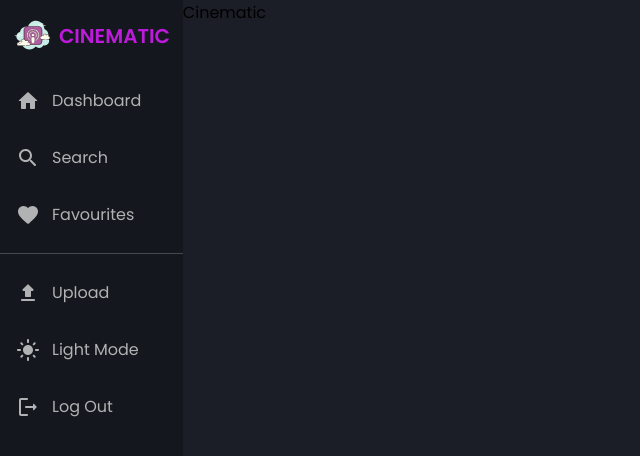
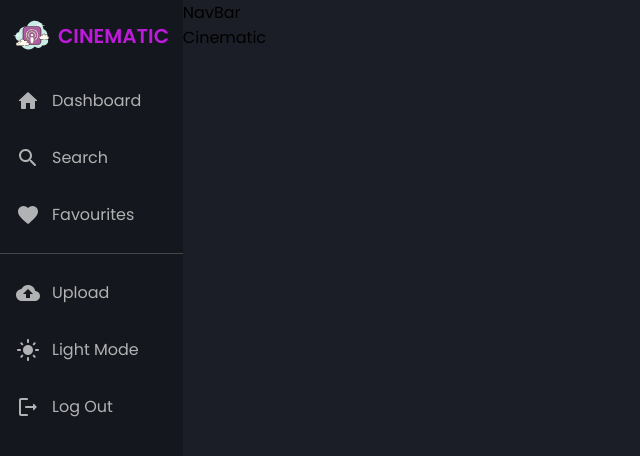
Before and after one commit to boikhutsodev/BOIMOK510_BCL2401_GroupA_Boikhutso-Mokoka_DJS11, a React (Vite) app: page / in a window 1280 px wide. Shown: the top 456 px of the page, without its empty margins (0-640 px from the left). Built offline with nearby package versions, Linux system fonts and the light colour scheme.

Commit message:
Added NavBar component to App, replaced UploadRounded with CloudUploadRounded icon in Sidebar.

```diff
--- a/src/App.jsx
+++ b/src/App.jsx
@@ -3,6 +3,7 @@ import { styled, ThemeProvider } from "styled-components";
 import { lightTheme, darkTheme } from "./utils/Themes";
 import Sidebar from "./components/Sidebar";
 import { BrowserRouter } from "react-router-dom";
+import NavBar from "./components/NavBar";
 
 const Container = styled.div`
   display: flex;
@@ -34,7 +35,10 @@ function App() {
             setDarkMode={setDarkMode}
             darkMode={darkMode}
           />
-          <Frame>Cinematic</Frame>
+          <Frame>
+            <NavBar menuOpen={menuOpen} setMenuOpen={setMenuOpen} />
+            Cinematic
+          </Frame>
         </Container>
       </BrowserRouter>
     </ThemeProvider>
--- /dev/null
+++ b/src/components/NavBar.jsx
@@ -0,0 +1,9 @@
+import React from "react";
+import styled from "styled-components";
+const NavBarDiv = styled.div``;
+
+const NavBar = () => {
+  return <NavBarDiv>NavBar</NavBarDiv>;
+};
+
+export default NavBar;
--- a/src/components/Sidebar.jsx
+++ b/src/components/Sidebar.jsx
@@ -9,6 +9,7 @@ import {
   LogoutRounded,
   FavoriteRounded,
   DarkModeRounded,
+  CloudUploadRounded,
 } from "@mui/icons-material";
 import LogoImage from "/Images/podcasts.svg";
 import { Link } from "react-router-dom";
@@ -38,7 +39,6 @@ const Flex = styled.div`
 `;
 
 const Logo = styled.div`
-  width: 100%;
   color: ${({ theme }) => theme.primary};
   display: flex;
   align-items: center;
@@ -106,7 +106,7 @@ const Sidebar = ({ menuOpen, setMenuOpen, setDarkMode, darkMode }) => {
     {
       fun: () => console.log("upload"),
       name: "Upload",
-      icon: <UploadRounded />,
+      icon: <CloudUploadRounded />,
     },
     {
       fun: () => setDarkMode(!darkMode),
```
